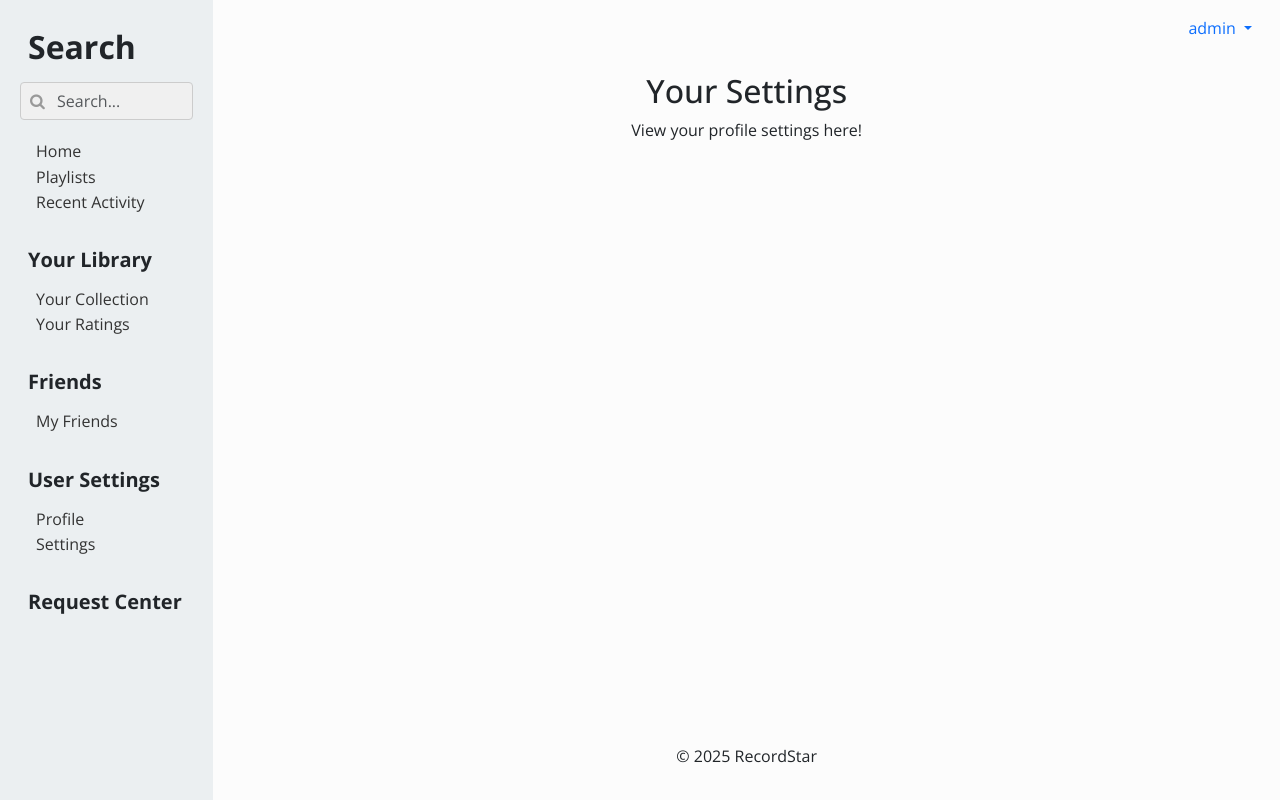
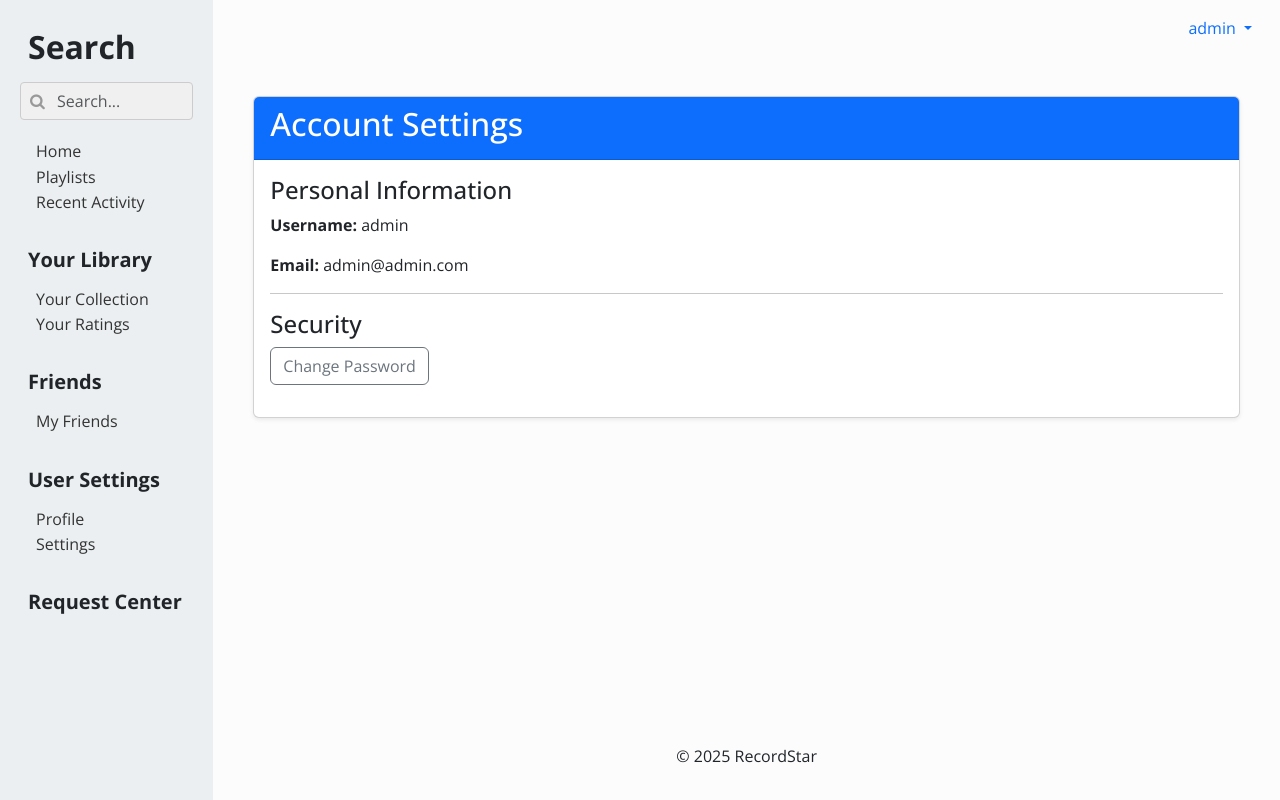
Before and after one commit to nnnguyenj/recordstar, a Django app: page /settings/ in a window 1280 px wide. Run offline with Django 5.2, Linux system fonts and the light colour scheme; the first user in the database is signed in; some libraries are stand-ins or nearby versions.

Commit message:
settings page update

```diff
--- a/users/templates/users/settings.html
+++ b/users/templates/users/settings.html
@@ -1,10 +1,29 @@
 {% extends "base.html" %}
-
+{% load static %}
 {% block title %}Settings{% endblock %}
 
 {% block content %}
-<div class="text-center">
-  <h2>Your Settings</h2>
-  <p>View your profile settings here!</p>
+<div class="container mt-4">
+  <div class="card shadow-sm">
+    <div class="card-header bg-primary text-white">
+      <h2>Account Settings</h2>
+    </div>
+    <div class="card-body">
+      <h4>Personal Information</h4>
+      <p><strong>Username:</strong> {{ user.username }}</p>
+      <p><strong>Email:</strong> {{ user.email }}</p>
+
+      <hr>
+      <h4>Security</h4>
+      <p>
+        <a href="{% url 'account_change_password' %}" class="btn btn-outline-secondary">
+          Change Password
+        </a>
+      </p>
+
+      <!-- Add additional settings sections as needed -->
+
+    </div>
+  </div>
 </div>
 {% endblock %}
```
